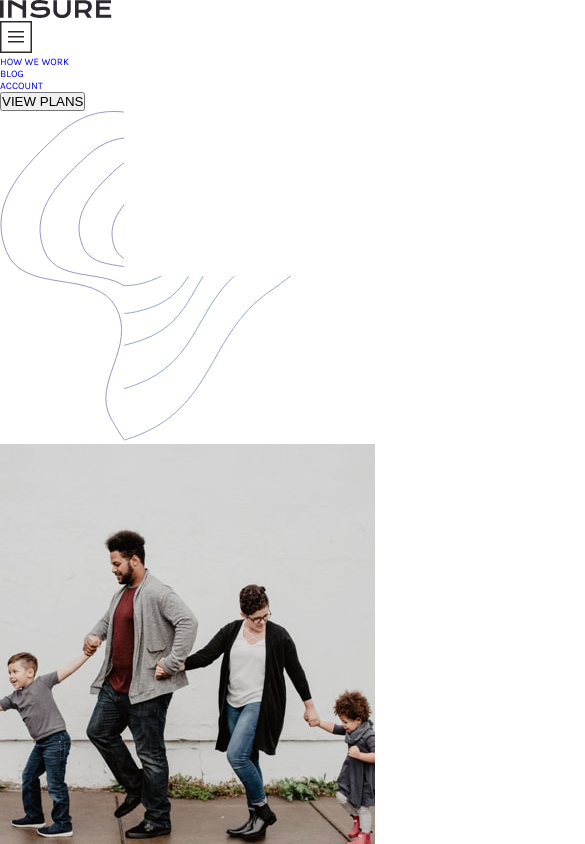
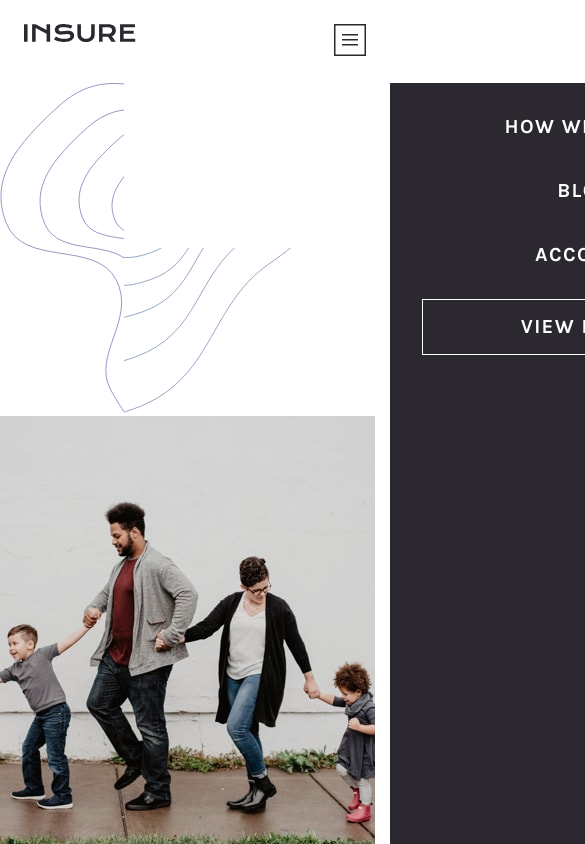
Before and after one commit to Galaxy159/Insure-Landing-Page, a React (Create React App) app: page / in a window 390 px wide. Shown: the top 844 px of the page, 585 px wide, since content can reach past the window. Built offline with nearby package versions, Linux system fonts and the light colour scheme.

Commit message:
mobile navigation check

```diff
--- a/public/index.html
+++ b/public/index.html
@@ -21,17 +21,5 @@
   <body>
     <noscript>You need to enable JavaScript to run this app.</noscript>
     <div id="root"></div>
-    How we work Blog Account View plans Humanizing your insurance. Get your life
-    insurance coverage easier and faster. We blend our expertise and technology
-    to help you find the plan that’s right for you. Ensure you and your loved
-    ones are protected. View plans We’re different Snappy Process Our
-    application process can be completed in minutes, not hours. Don’t get stuck
-    filling in tedious forms. Affordable Prices We don’t want you worrying about
-    high monthly costs. Our prices may be low, but we still offer the best
-    coverage possible. People First Our plans aren’t full of conditions and
-    clauses to prevent payouts. We make sure you’re covered when you need it.
-    Find out more about how we work How we work Our company How we work Why
-    Insure? View plans Reviews Help me FAQ Terms of use Privacy policy Cookies
-    Contact Sales Support Live chat Others Careers Press Licenses
   </body>
 </html>
--- a/src/App.js
+++ b/src/App.js
@@ -12,6 +12,7 @@ function App() {
   const [menuClicked, setMenuClicked] = useState(false);
   return (
     <>
+      <div className="container">
         <Header menuClicked={menuClicked} setMenuClicked={setMenuClicked} />
         <main className="main">
           <Hero />
@@ -19,6 +20,7 @@ function App() {
           <Cta />
         </main>
         <Footer2 />
+      </div>
       <Footer />
     </>
   );
--- a/src/components/Header.js
+++ b/src/components/Header.js
@@ -6,21 +6,23 @@ export default function Header({ menuClicked, setMenuClicked }) {
   return (
     <>
       <header className="header">
-        <div className="header__logo">
-          <img src={logo} alt="Insure" className="header__logo-img" />
-        </div>
-        <nav className="header__nav">
+        <div className="header__topbar">
+          <div className="header__topbar--logo">
+            <img src={logo} alt="Insure" className="header__topbar--logo-img" />
+          </div>
           <div
-            className="header__nav--menu"
+            className="header__topbar--menu"
             onClick={() => setMenuClicked((prev) => !prev)}
           >
             <img
               src={menuClicked ? close : hamburger}
               alt="Menu"
-              className="header__nav--menu-img"
+              className="header__topbar--menu-img"
             />
           </div>
-          <ul className="header__nav--items">
+        </div>
+        <nav className="header__nav">
+          <ul className={`header__nav--items ${menuClicked ? "menuOpen" : ""}`}>
             <li className="header__nav--items-item">
               <a href="#0">HOW WE WORK</a>
             </li>
--- a/src/style/App.css
+++ b/src/style/App.css
@@ -13,6 +13,7 @@ html {
 
 body {
   font-family: "Karla", sans-serif;
+  position: relative;
 }
 
 h1,
@@ -88,6 +89,58 @@ a {
 
 button {
   cursor: pointer;
+  font-family: "Karla", sans-serif;
+}
+
+.header {
+  position: -webkit-sticky;
+  position: sticky;
+}
+.header__topbar {
+  display: grid;
+  grid-template-columns: repeat(2, -webkit-max-content);
+  grid-template-columns: repeat(2, max-content);
+  justify-content: space-between;
+  margin: 2.4rem;
+  z-index: 1;
+}
+.header__topbar--menu {
+  cursor: pointer;
+}
+.header__nav--items {
+  position: absolute;
+  text-align: center;
+  right: -100%;
+  background-color: #2c2830;
+  width: 100vw;
+  height: 100vh;
+  transition: all 0.2s;
+}
+.header__nav--items-item {
+  font-size: 2rem;
+  font-weight: 700;
+  line-height: 4rem;
+  letter-spacing: 1.36px;
+  margin: 2.4rem;
+}
+.header__nav--items-item a {
+  color: white;
+}
+.header__nav--items-item button {
+  width: 100%;
+  max-width: 32.7rem;
+  height: 5.6rem;
+  border: 1px solid white;
+  background-color: transparent;
+  color: white;
+  font-size: 2rem;
+  font-weight: 700;
+  line-height: 4rem;
+  letter-spacing: 1.36px;
+}
+
+.menuOpen {
+  right: 0;
 }
 
 .attribution {
--- a/src/style/scss/_base.scss
+++ b/src/style/scss/_base.scss
@@ -47,6 +47,7 @@ html {
 
 body {
   font-family: "Karla", sans-serif;
+  position: relative;
 }
 
 h1,
@@ -117,4 +118,8 @@ a {
 
 button {
   cursor: pointer;
+  font-family: "Karla", sans-serif;
 }
+
+.container {
+}
--- a/src/style/scss/_header.scss
+++ b/src/style/scss/_header.scss
@@ -0,0 +1,56 @@
+.header {
+  position: sticky;
+  &__topbar {
+    display: grid;
+    grid-template-columns: repeat(2, max-content);
+    justify-content: space-between;
+    margin: 2.4rem;
+    z-index: 1;
+    &--logo {
+      &-img {
+      }
+    }
+    &--menu {
+      cursor: pointer;
+      &-img {
+      }
+    }
+  }
+  &__nav {
+    &--items {
+      position: absolute;
+      text-align: center;
+      right: -100%;
+      background-color: #2c2830;
+      width: 100vw;
+      height: 100vh;
+      transition: all 0.2s;
+      &-item {
+        font-size: 2rem;
+        font-weight: $fw-bold;
+        line-height: 4rem;
+        letter-spacing: 1.36px;
+        margin: 2.4rem;
+        & a {
+          color: white;
+        }
+        & button {
+          width: 100%;
+          max-width: 32.7rem;
+          height: 5.6rem;
+          border: 1px solid white;
+          background-color: transparent;
+          color: white;
+          font-size: 2rem;
+          font-weight: $fw-bold;
+          line-height: 4rem;
+          letter-spacing: 1.36px;
+        }
+      }
+    }
+  }
+}
+
+.menuOpen {
+  right: 0;
+}
```
Also changed, not shown: 1 other file (tests, documents, lock files or other folders). Lines whose indentation alone changed are shown as unchanged.
